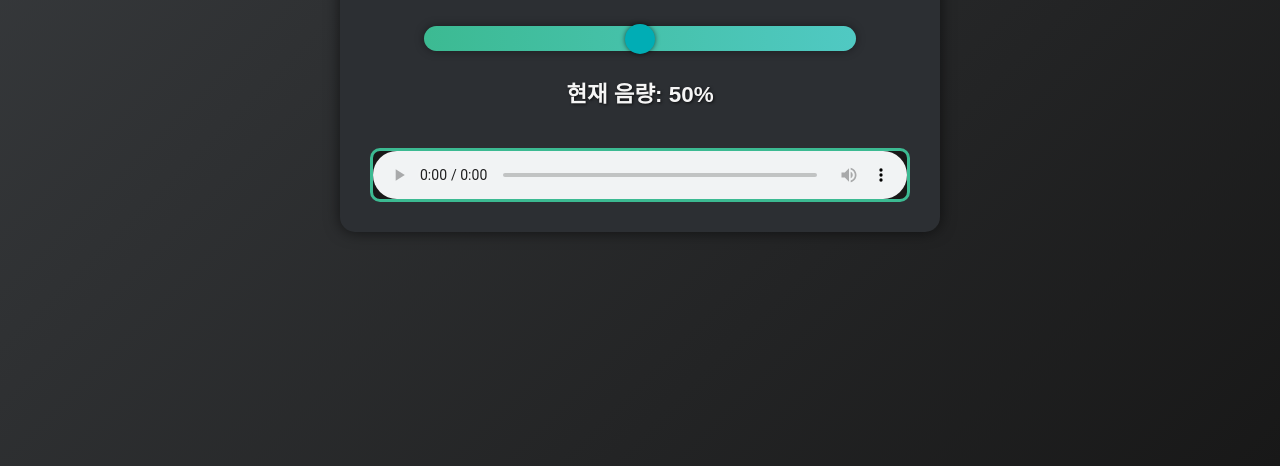
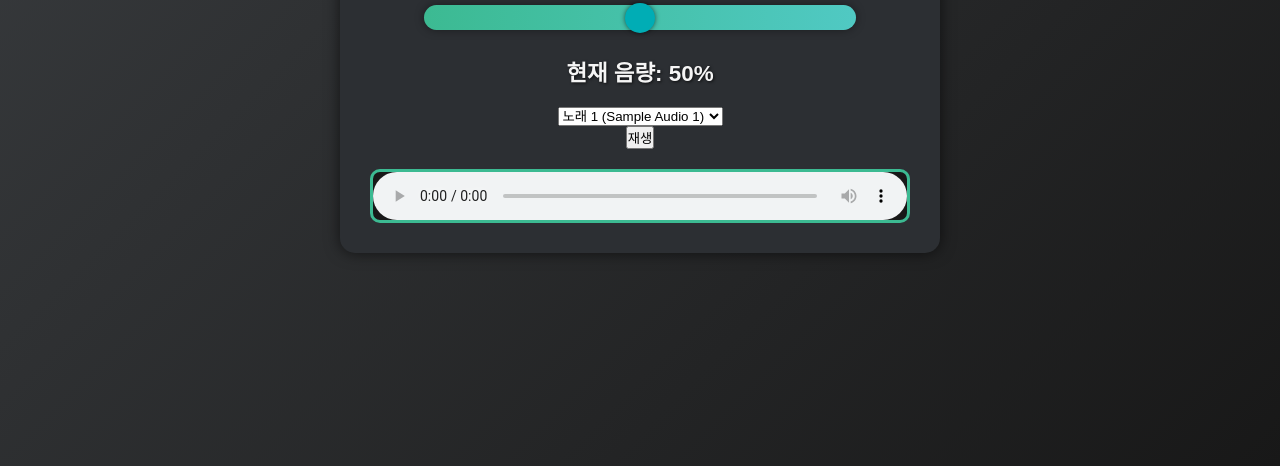
Before and after one commit to uoukangmingu/prototype, a plain HTML site: page index.html in a window 1280 px wide. Shown: the part 334-800 px from the top of the page. Drawn offline with Linux system fonts and the light colour scheme.

Commit message:
Update index.html

```diff
--- a/index.html
+++ b/index.html
@@ -11,9 +11,19 @@
         <h1>음량 조절</h1>
         <input type="range" id="volume-slider" min="0" max="100" value="50">
         <p>현재 음량: <span id="volume-value">50</span>%</p>
-        <audio id="audio-player" controls loop>
-            <source src="sample-audio.mp3" type="audio/mp3">
-            <source src="sample-audio2.mp3" type="audio/mp3">
+
+        <!-- 곡 선택을 위한 드롭다운 메뉴 -->
+        <select id="song-selector">
+            <option value="0">노래 1 (Sample Audio 1)</option>
+            <option value="1">노래 2 (Sample Audio 2)</option>
+        </select>
+
+        <!-- 재생 버튼 -->
+        <button id="play-button">재생</button>
+
+        <!-- 오디오 플레이어 -->
+        <audio id="audio-player" controls>
+            <source id="audio-source" src="sample-audio.mp3" type="audio/mp3">
             브라우저가 오디오 태그를 지원하지 않습니다.
         </audio>
     </div>
```
